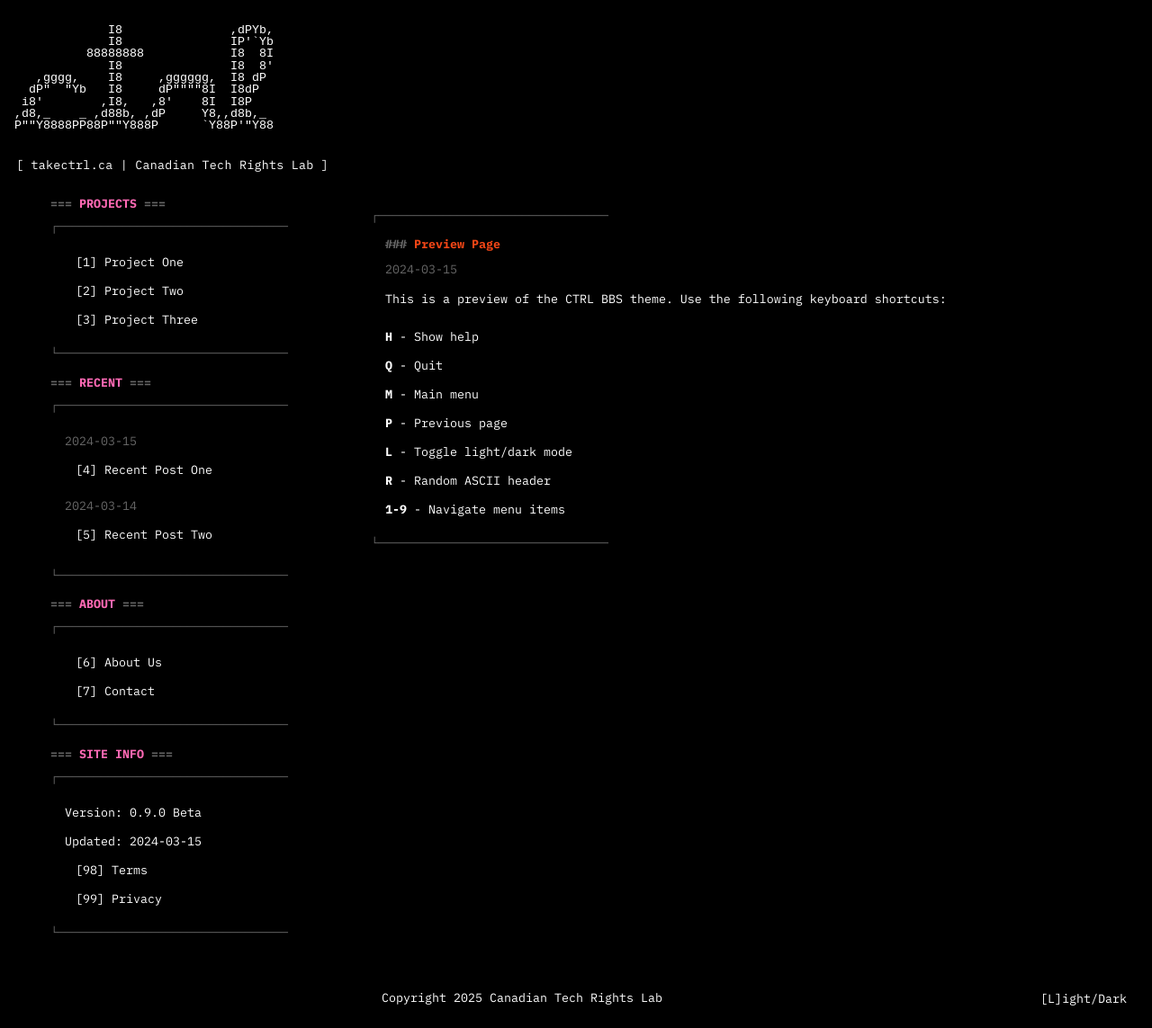
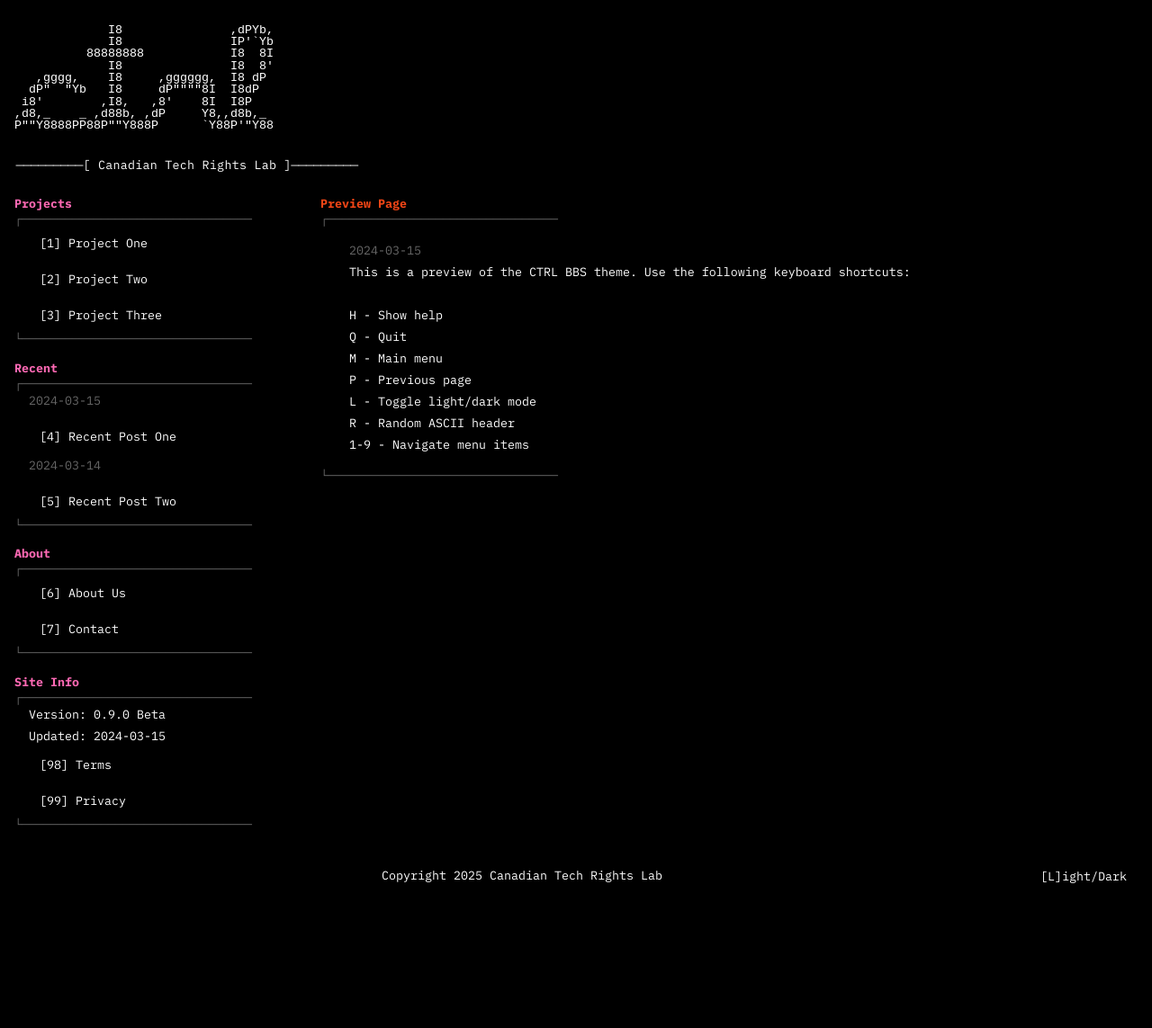
Before and after one commit to gmcmullen/takectrl.ca, a Jekyll site: the page preview.html, which Jekyll copies as it is, in a window 1280 px wide. Shown: the whole page at 90% size. Built offline with Jekyll 4.4.1, drawn with Linux system fonts in a browser that asks for light colours; after the commit the page ends 1007 px from its top, so only the background shows below that.

Commit message:
Update CSS

```diff
--- a/preview.html
+++ b/preview.html
@@ -12,9 +12,102 @@
         <div class="ascii-header" id="ascii-header">
           <!-- Initial header will be set by JavaScript -->
         </div>
-        <p>[ takectrl.ca | Canadian Tech Rights Lab ]</p>
+        <p class="header-text">─────────[ Canadian Tech Rights Lab ]─────────</p>
       </div>
     </header>
+
+    <div class="container">
+      <aside class="sidebar">
+        <div class="menu-section">
+          <div class="window-title">Projects</div>
+          <div class="window-content">
+            <div class="ascii-border ascii-border-top">┌────────────────────────────────</div>
+            <div class="window-inner">
+              <ul>
+                <li><a href="#">[1] Project One</a></li>
+                <li><a href="#">[2] Project Two</a></li>
+                <li><a href="#">[3] Project Three</a></li>
+              </ul>
+            </div>
+            <div class="ascii-border ascii-border-bottom">└────────────────────────────────</div>
+          </div>
+        </div>
+
+        <div class="menu-section">
+          <div class="window-title">Recent</div>
+          <div class="window-content">
+            <div class="ascii-border ascii-border-top">┌────────────────────────────────</div>
+            <div class="window-inner">
+              <ul class="recent-posts">
+                <li>
+                  <span class="post-date">2024-03-15</span>
+                  <a href="#" class="post-title">[4] Recent Post One</a>
+                </li>
+                <li>
+                  <span class="post-date">2024-03-14</span>
+                  <a href="#" class="post-title">[5] Recent Post Two</a>
+                </li>
+              </ul>
+            </div>
+            <div class="ascii-border ascii-border-bottom">└────────────────────────────────</div>
+          </div>
+        </div>
+
+        <div class="menu-section">
+          <div class="window-title">About</div>
+          <div class="window-content">
+            <div class="ascii-border ascii-border-top">┌────────────────────────────────</div>
+            <div class="window-inner">
+              <ul>
+                <li><a href="#">[6] About Us</a></li>
+                <li><a href="#">[7] Contact</a></li>
+              </ul>
+            </div>
+            <div class="ascii-border ascii-border-bottom">└────────────────────────────────</div>
+          </div>
+        </div>
+
+        <div class="menu-section">
+          <div class="window-title">Site Info</div>
+          <div class="window-content">
+            <div class="ascii-border ascii-border-top">┌────────────────────────────────</div>
+            <div class="window-inner">
+              <ul>
+                <li>Version: 0.9.0 Beta</li>
+                <li>Updated: 2024-03-15</li>
+                <li><a href="#">[98] Terms</a></li>
+                <li><a href="#">[99] Privacy</a></li>
+              </ul>
+            </div>
+            <div class="ascii-border ascii-border-bottom">└────────────────────────────────</div>
+          </div>
+        </div>
+      </aside>
+
+      <main class="main-content">
+        <div class="content-window">
+          <div class="window-content">
+            <div class="window-title">Preview Page</div>
+            <div class="ascii-border ascii-border-top">┌────────────────────────────────</div>
+            <div class="window-inner">
+              <ul>
+                <li><span class="post-date">2024-03-15</span></li>
+                <li>This is a preview of the CTRL BBS theme. Use the following keyboard shortcuts:</li>
+                <li>&nbsp;</li>
+                <li>H - Show help</li>
+                <li>Q - Quit</li>
+                <li>M - Main menu</li>
+                <li>P - Previous page</li>
+                <li>L - Toggle light/dark mode</li>
+                <li>R - Random ASCII header</li>
+                <li>1-9 - Navigate menu items</li>
+              </ul>
+            </div>
+            <div class="ascii-border ascii-border-bottom">└────────────────────────────────</div>
+          </div>
+        </div>
+      </main>
+    </div>
 
     <!-- Hidden divs containing all ASCII headers -->
     <div id="ascii-headers" style="display: none; position: absolute; left: -9999px;">
@@ -141,100 +234,6 @@ P""Y8888PP88P""Y888P      `Y88P'"Y88</pre>
       </div>
     </div>
 
-    <div class="container">
-      <aside class="sidebar">
-        <div class="menu-section">
-          <div class="window-title">Projects</div>
-          <div class="window-content">
-            <div class="ascii-border ascii-border-top">┌────────────────────────────────</div>
-            <div class="window-inner">
-              <ul>
-                <li><a href="#">[1] Project One</a></li>
-                <li><a href="#">[2] Project Two</a></li>
-                <li><a href="#">[3] Project Three</a></li>
-              </ul>
-            </div>
-            <div class="ascii-border ascii-border-bottom">└────────────────────────────────</div>
-          </div>
-        </div>
-
-        <div class="menu-section">
-          <div class="window-title">Recent</div>
-          <div class="window-content">
-            <div class="ascii-border ascii-border-top">┌────────────────────────────────</div>
-            <div class="window-inner">
-              <ul class="recent-posts">
-                <li>
-                  <span class="post-date">2024-03-15</span>
-                  <a href="#" class="post-title">[4] Recent Post One</a>
-                </li>
-                <li>
-                  <span class="post-date">2024-03-14</span>
-                  <a href="#" class="post-title">[5] Recent Post Two</a>
-                </li>
-              </ul>
-            </div>
-            <div class="ascii-border ascii-border-bottom">└────────────────────────────────</div>
-          </div>
-        </div>
-
-        <div class="menu-section">
-          <div class="window-title">About</div>
-          <div class="window-content">
-            <div class="ascii-border ascii-border-top">┌────────────────────────────────</div>
-            <div class="window-inner">
-              <ul>
-                <li><a href="#">[6] About Us</a></li>
-                <li><a href="#">[7] Contact</a></li>
-              </ul>
-            </div>
-            <div class="ascii-border ascii-border-bottom">└────────────────────────────────</div>
-          </div>
-        </div>
-
-        <div class="menu-section">
-          <div class="window-title">Site Info</div>
-          <div class="window-content">
-            <div class="ascii-border ascii-border-top">┌────────────────────────────────</div>
-            <div class="window-inner">
-              <ul>
-                <li><span class="system-label">Version:</span> 0.9.0 Beta</li>
-                <li><span class="system-label">Updated:</span> 2024-03-15</li>
-                <li><a href="#">[98] Terms</a></li>
-                <li><a href="#">[99] Privacy</a></li>
-              </ul>
-            </div>
-            <div class="ascii-border ascii-border-bottom">└────────────────────────────────</div>
-          </div>
-        </div>
-      </aside>
-
-      <main class="main-content">
-        <div class="content-window">
-          <div class="window-content">
-            <div class="ascii-border ascii-border-top">┌────────────────────────────────</div>
-            <div class="window-inner">
-              <div class="article-header">
-                <h1>Preview Page</h1>
-                <div class="article-date">2024-03-15</div>
-              </div>
-              <p>This is a preview of the CTRL BBS theme. Use the following keyboard shortcuts:</p>
-              <ul>
-                <li><strong>H</strong> - Show help</li>
-                <li><strong>Q</strong> - Quit</li>
-                <li><strong>M</strong> - Main menu</li>
-                <li><strong>P</strong> - Previous page</li>
-                <li><strong>L</strong> - Toggle light/dark mode</li>
-                <li><strong>R</strong> - Random ASCII header</li>
-                <li><strong>1-9</strong> - Navigate menu items</li>
-              </ul>
-            </div>
-            <div class="ascii-border ascii-border-bottom">└────────────────────────────────</div>
-          </div>
-        </div>
-      </main>
-    </div>
-
     <footer class="site-footer">
       <div class="footer-content">
         <p>Copyright 2025 Canadian Tech Rights Lab</p>
--- a/styles.css
+++ b/styles.css
@@ -223,8 +223,8 @@ body.light-mode {
   display: flex;
   flex: 1;
   max-width: 1200px;
-  margin: 0 auto;
-  padding: 0 0 var(--space-md) var(--space-md);
+  margin: 0;
+  padding: 0;
   gap: var(--space-lg);
   width: 100%;
   box-sizing: border-box;
@@ -234,7 +234,7 @@ body.light-mode {
   width: 300px;
   min-width: 300px;
   max-width: 300px;
-  padding-right: var(--space-md);
+  padding: 0;
 }
 
 .terminal-window {
@@ -264,22 +264,26 @@ body.light-mode {
 }
 
 .window-title {
-  color: var(--bbs-pink);
-  text-transform: uppercase;
   font-size: 10pt;
   padding: 0;
-  margin: 0 0 var(--space-sm) 0;
+  margin: 0 0 0.25rem var(--space-md);
   font-weight: 700;
 }
 
+.menu-section .window-title {
+  color: var(--bbs-pink);
+}
+
+.content-window .window-title {
+  color: var(--accent);
+}
+
 .window-title::before {
-  content: "=== ";
-  color: var(--bbs-dim);
+  content: "";
 }
 
 .window-title::after {
-  content: " ===";
-  color: var(--bbs-dim);
+  content: "";
 }
 
 .window-controls {
@@ -290,38 +294,27 @@ body.light-mode {
   padding: 0;
   font-size: 10pt;
   width: 100%;
-  margin: 0 auto;
+  margin: 0;
   box-sizing: border-box;
 }
 
 .window-inner {
-  padding: var(--space-md);
-  width: 100%;
-  box-sizing: border-box;
+  padding: 0;
 }
 
-.window-content ul {
+.window-inner ul {
   list-style: none;
   padding: 0;
   margin: 0;
+  margin-left: var(--space-md);
 }
 
-.window-content li {
-  padding: var(--space-xs) 0;
-  position: relative;
+.window-inner ul li {
+  margin: 0;
+  padding: 0;
   font-size: 10pt;
-}
-
-/* Remove the ASCII box characters from menu items */
-.window-content li::before {
-  content: "";
-  color: var(--bbs-dim);
-  position: absolute;
-  left: -1rem;
-}
-
-.window-content li:last-child::before {
-  content: "";
+  line-height: 1.8;
+  margin-left: var(--space-md);
 }
 
 .window-content a {
@@ -329,6 +322,7 @@ body.light-mode {
   text-decoration: none;
   padding: var(--space-xs) var(--space-sm);
   font-size: 10pt;
+  display: inline-block;
 }
 
 .window-content a:hover {
@@ -337,7 +331,7 @@ body.light-mode {
 }
 
 .recent-posts li {
-  padding: var(--space-xs) 0;
+  padding: var(--space-sm) 0;
   position: relative;
 }
 
@@ -395,12 +389,21 @@ body.light-mode {
 .main-content {
   flex: 1;
   background-color: var(--bbs-bg);
-  padding: var(--space-md);
+  padding: 0;
 }
 
 .content-window {
   border: none;
   padding: 0;
+}
+
+.content-window .window-content {
+  padding: 0;
+  margin-left: var(--space-md);
+}
+
+.content-window .window-inner {
+  padding: var(--space-md);
 }
 
 .system-window {
@@ -413,7 +416,7 @@ body.light-mode {
 }
 
 .system-label {
-  color: var(--bbs-bright);
+  display: none;
 }
 
 .site-footer {
@@ -850,7 +853,8 @@ p {
 }
 
 .article-header {
-  margin-bottom: var(--space-md);
+  margin: 0 0 var(--space-sm) 0;
+  padding: 0;
 }
 
 .article-header h1 {
@@ -872,6 +876,10 @@ p {
   margin-top: var(--space-sm);
 }
 
+.article-content {
+  padding: 0;
+}
+
 .ascii-divider {
   color: var(--bbs-dim);
   font-size: 10pt;
@@ -885,16 +893,6 @@ p {
   box-sizing: border-box;
 }
 
-.article-content {
-  margin-top: var(--space-md);
-}
-
-.article-content p {
-  margin-bottom: var(--space-md);
-  line-height: 1.4;
-  font-size: 10pt;
-}
-
 .ascii-border {
   color: var(--bbs-dim);
   font-size: 10pt;
@@ -905,6 +903,7 @@ p {
   padding: 0;
   width: 280px;
   box-sizing: border-box;
+  margin-left: var(--space-md);
 }
 
 .ascii-border-top {
@@ -957,3 +956,12 @@ p {
   color: var(--bbs-text);
   background-color: transparent;
 }
+
+/* Remove old article styles */
+.article-header, .article-date {
+  display: none;
+}
+
+.post-date {
+  color: var(--bbs-dim);
+}
```
Also changed, not shown: other parts of preview.html (+1 -1 lines), _layouts/default.html (+7 -7 lines), 1 other file.
